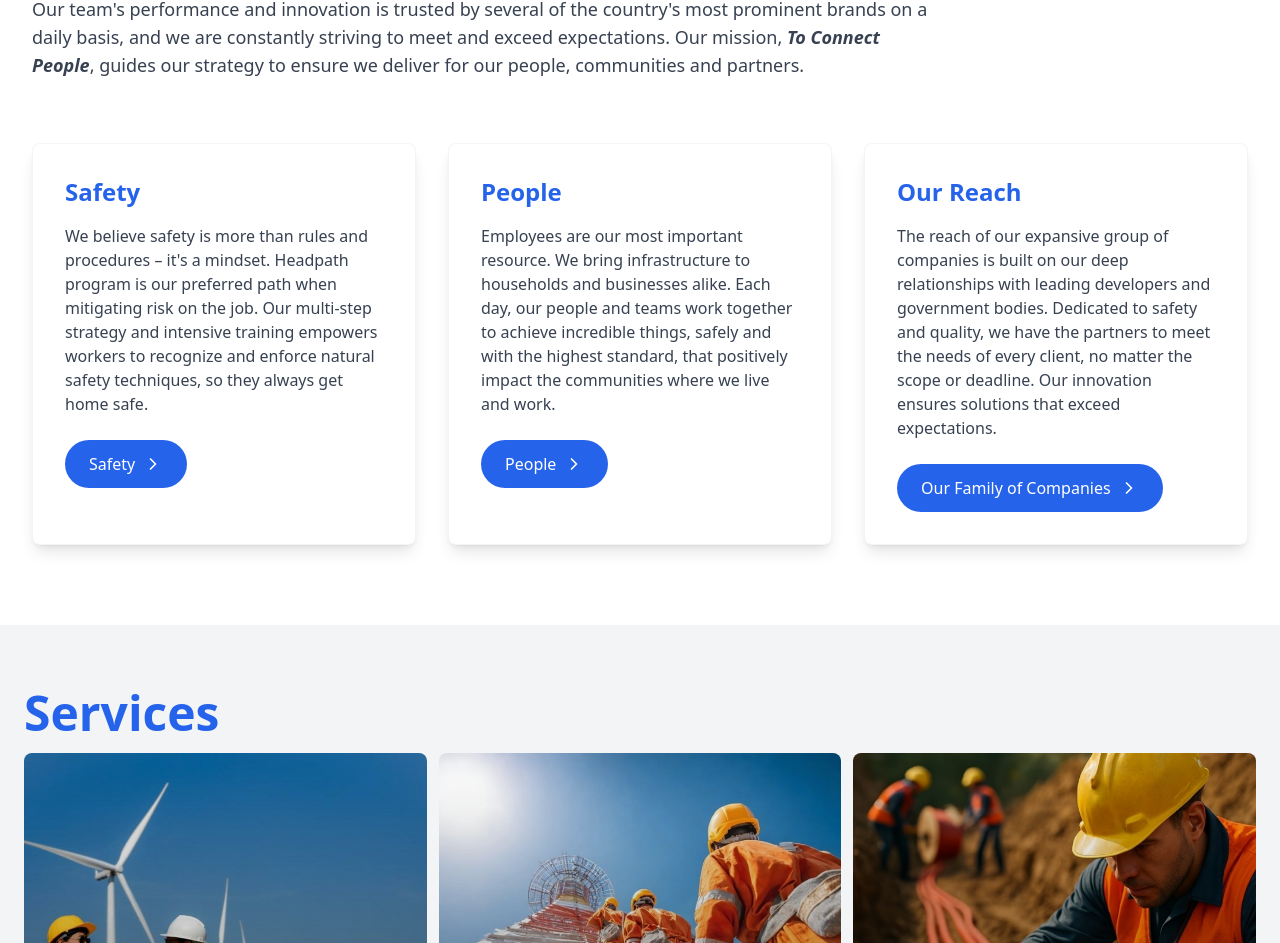
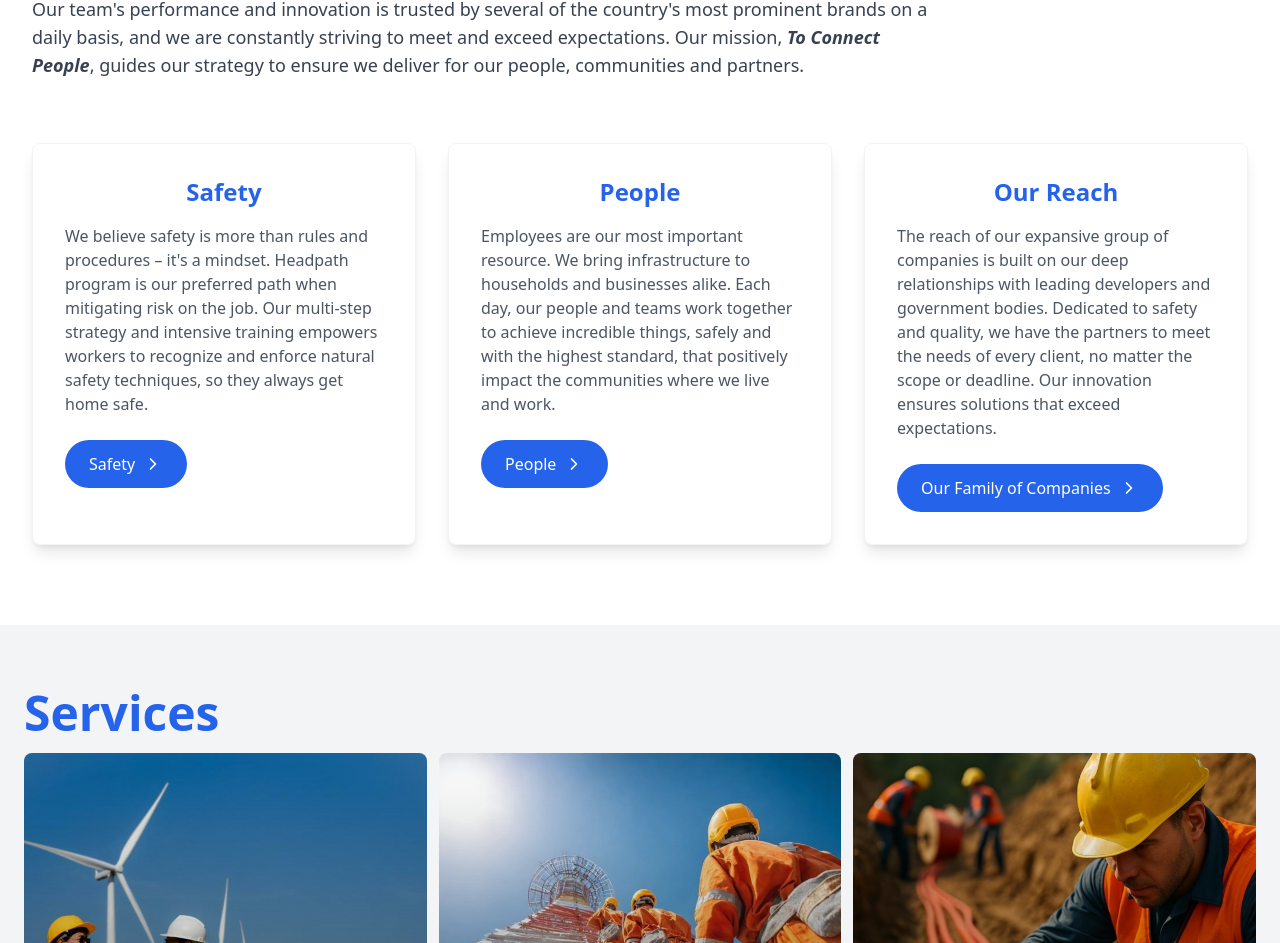
Before and after one commit to Yash-Sojitra-sys/JKconstruction, a React (Vite) app: page / in a window 1280 px wide. Shown: the part 1629-2572 px from the top of the page. Built offline with nearby package versions, Linux system fonts and the light colour scheme.

Commit message:
Fix Home page text formatting and improve ConnectionSection cards styling

```diff
--- a/src/components/ConnectionSection.tsx
+++ b/src/components/ConnectionSection.tsx
@@ -19,9 +19,9 @@ const ConnectionSection = () => {
         </p>
       </div>
       <div className="grid grid-cols-1 md:grid-cols-3 gap-6 lg:gap-8">
-        <div className="bg-white p-8 rounded-lg shadow-lg border border-gray-100 hover:shadow-xl transition-shadow">
-          <h3 className="text-xl sm:text-2xl font-semibold text-blue-600 mb-4">Safety</h3>
-          <p className="text-sm sm:text-base text-gray-700 mb-6 leading-relaxed">
+        <div className="bg-white p-8 rounded-lg shadow-lg border border-gray-100 hover:shadow-xl transition-shadow min-h-[320px]">
+          <h3 className="text-xl sm:text-2xl font-semibold text-blue-600 mb-4 text-center">Safety</h3>
+          <p className="text-sm sm:text-base text-gray-600 mb-6 leading-7">
             We believe safety is more than rules and procedures – it's a mindset. Headpath program is our preferred path when mitigating risk on the job. Our multi-step strategy and intensive training empowers workers to recognize and enforce natural safety techniques, so they always get home safe.
           </p>
           <button
@@ -32,9 +32,9 @@ const ConnectionSection = () => {
             <ChevronRight className="w-4 h-4 sm:w-5 sm:h-5" />
           </button>
         </div>
-        <div className="bg-white p-8 rounded-lg shadow-lg border border-gray-100 hover:shadow-xl transition-shadow">
-          <h3 className="text-xl sm:text-2xl font-semibold text-blue-600 mb-4">People</h3>
-          <p className="text-sm sm:text-base text-gray-700 mb-6 leading-relaxed">
+        <div className="bg-white p-8 rounded-lg shadow-lg border border-gray-100 hover:shadow-xl transition-shadow min-h-[320px]">
+          <h3 className="text-xl sm:text-2xl font-semibold text-blue-600 mb-4 text-center">People</h3>
+          <p className="text-sm sm:text-base text-gray-600 mb-6 leading-7">
             Employees are our most important resource. We bring infrastructure to households and businesses alike. Each day, our people and teams work together to achieve incredible things, safely and with the highest standard, that positively impact the communities where we live and work.
           </p>
           <button
@@ -45,9 +45,9 @@ const ConnectionSection = () => {
             <ChevronRight className="w-4 h-4 sm:w-5 sm:h-5" />
           </button>
         </div>
-        <div className="bg-white p-8 rounded-lg shadow-lg border border-gray-100 hover:shadow-xl transition-shadow">
-          <h3 className="text-xl sm:text-2xl font-semibold text-blue-600 mb-4">Our Reach</h3>
-          <p className="text-sm sm:text-base text-gray-700 mb-6 leading-relaxed">
+        <div className="bg-white p-8 rounded-lg shadow-lg border border-gray-100 hover:shadow-xl transition-shadow min-h-[320px]">
+          <h3 className="text-xl sm:text-2xl font-semibold text-blue-600 mb-4 text-center">Our Reach</h3>
+          <p className="text-sm sm:text-base text-gray-600 mb-6 leading-7">
            The reach of our expansive group of companies is built on our deep relationships with leading developers and government bodies. Dedicated to safety and quality, we have the partners to meet the needs of every client, no matter the scope or deadline. Our innovation ensures solutions that exceed expectations.
           </p>
           <button
--- a/src/pages/Home.tsx
+++ b/src/pages/Home.tsx
@@ -98,7 +98,8 @@ const Home: React.FC = () => {
                 What we <span className="text-green-400">stand for</span>
               </h2>
               <p className="text-base sm:text-lg leading-relaxed opacity-90">
-                Our team's performance and innovation is trusted by several of the country's most prominent brands on a daily basis, and we are constantly striving to meet and exceed expectations. Our mission, To Connect People, guides our strategy to ensure we deliver for our people, communities and partners.
+                Our team's performance and innovation is trusted by several of the country's most prominent brands on a daily basis, and we are constantly striving to meet and exceed expectations.<br />
+                Our mission, To Connect People, guides our strategy to ensure we deliver for our people, communities and partners.
               </p>
               <button
                 onClick={() => navigate('/about-us')}
```
